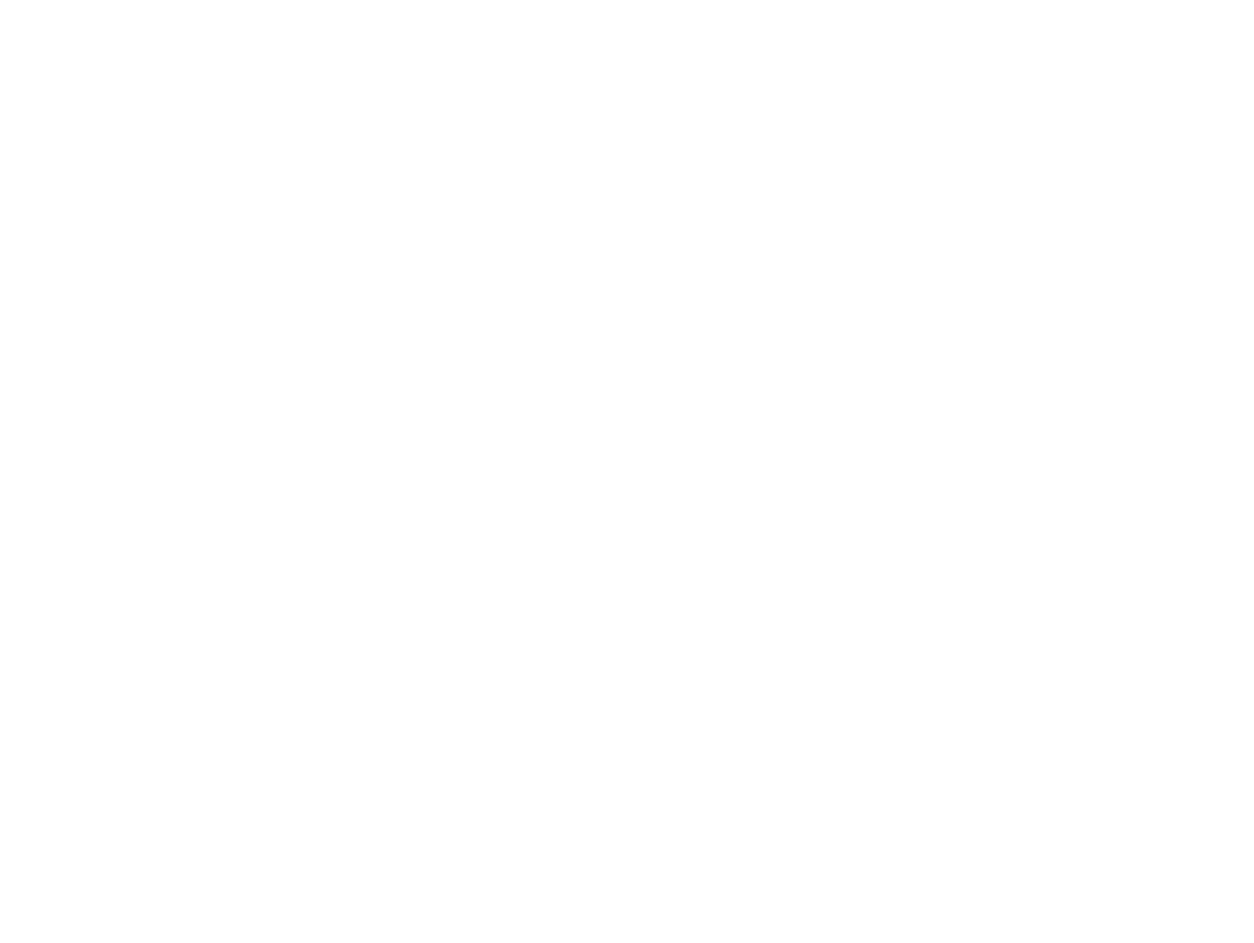
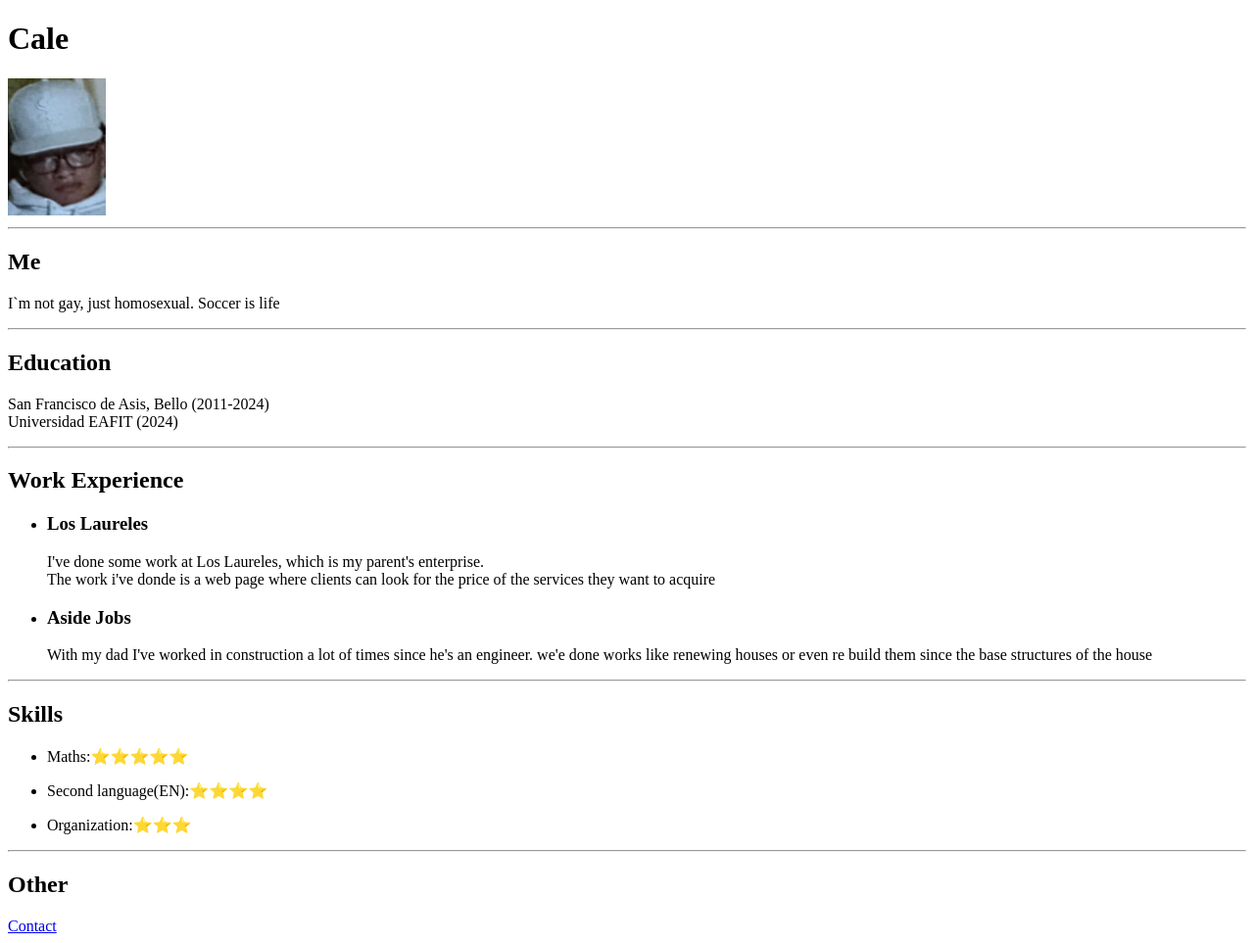
Before and after one commit to cale3006/html-portfolio, a plain HTML site: page index.html in a window 1280 px wide. Shown: the whole page at 98% size. Before the commit the page ends 800 px from the top, so only its background shows below. Drawn offline with Linux system fonts and the light colour scheme.

Commit message:
Add files via upload

```diff
--- a/index.html
+++ b/index.html
@@ -1,15 +1,40 @@
-<!-- TODO 1: Create the HTML Boilerplate -->
-
-<!-- TODO 2: Add Your previous projects' HTML into the public folder -->
-
-<!-- TODO 3: Take screenshots of your project previews and add the images to the images folder -->
-
-<!-- TODO 4: Add titles/subtitles etc. -->
-
-<!-- TODO 5: Add a link to the project pages -->
-
-<!-- TODO 6: Add images to show the project previews
-HINT for TODO 6: You can use the height attribute set to 200 to make the image smaller:
-https://developer.mozilla.org/en-US/docs/Web/HTML/Element/img#attr-height -->
-
-<!-- TODO 7: Add the Contact Me and About Me page links -->
+<!DOCTYPE html>
+<html lang="en">
+<head>
+    <meta charset="UTF-8">
+    <meta name="viewport" content="width=device-width, initial-scale=1.0">
+    <title>My CV</title>
+</head>
+<body>
+    <h1>Cale</h1>
+        <img src="./Bles.jpg" width="100" height="140"/>
+    <hr/>
+        <h2>Me</h2>
+            <p>I`m not gay, just homosexual. Soccer is life</p>
+        <hr/>
+        <h2>Education</h2>
+            <p>
+            San Francisco de Asis, Bello (2011-2024)<br/>
+            Universidad EAFIT (2024)
+            </p>
+        <hr/>
+        <h2>Work Experience</h2>
+            <ul>
+                <li><h3>Los Laureles</h3></li>
+                <p>I've done some work at Los Laureles, which is my parent's enterprise.<br/>
+                The work i've donde is a web page where clients can look for the price of the services they want to acquire</p>
+                <li><h3>Aside Jobs</h3></li>
+                <p>With my dad I've worked in construction a lot of times since he's an engineer. we'e done works like renewing houses or even re build them since the base structures of the house</p>
+            </ul>
+    <hr/>
+        <h2>Skills</h2>
+            <ul>
+                <li><p>Maths:⭐️⭐️⭐️⭐️⭐️</p></li>
+                <li><p>Second language(EN):⭐️⭐️⭐️⭐️</p></li>
+                <li><p>Organization:⭐️⭐️⭐️</p></li>
+            </ul>
+        <hr/>
+        <h2>Other</h2>
+    <a href="./Contact.html">Contact</a>
+</body>
+</html>
```
Also changed, not shown: Contact.html (added, +3 -0 lines), Bles.jpg (added).
